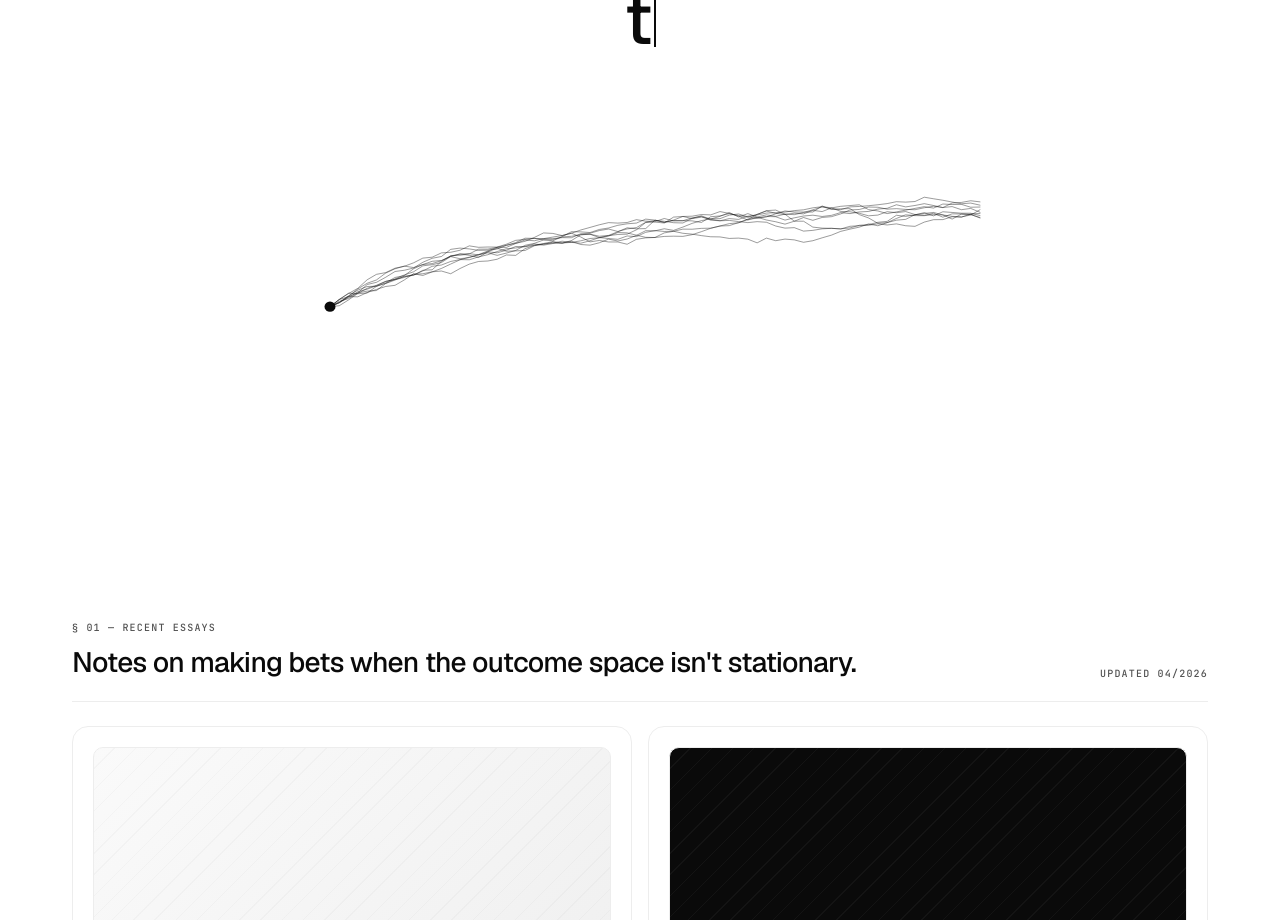
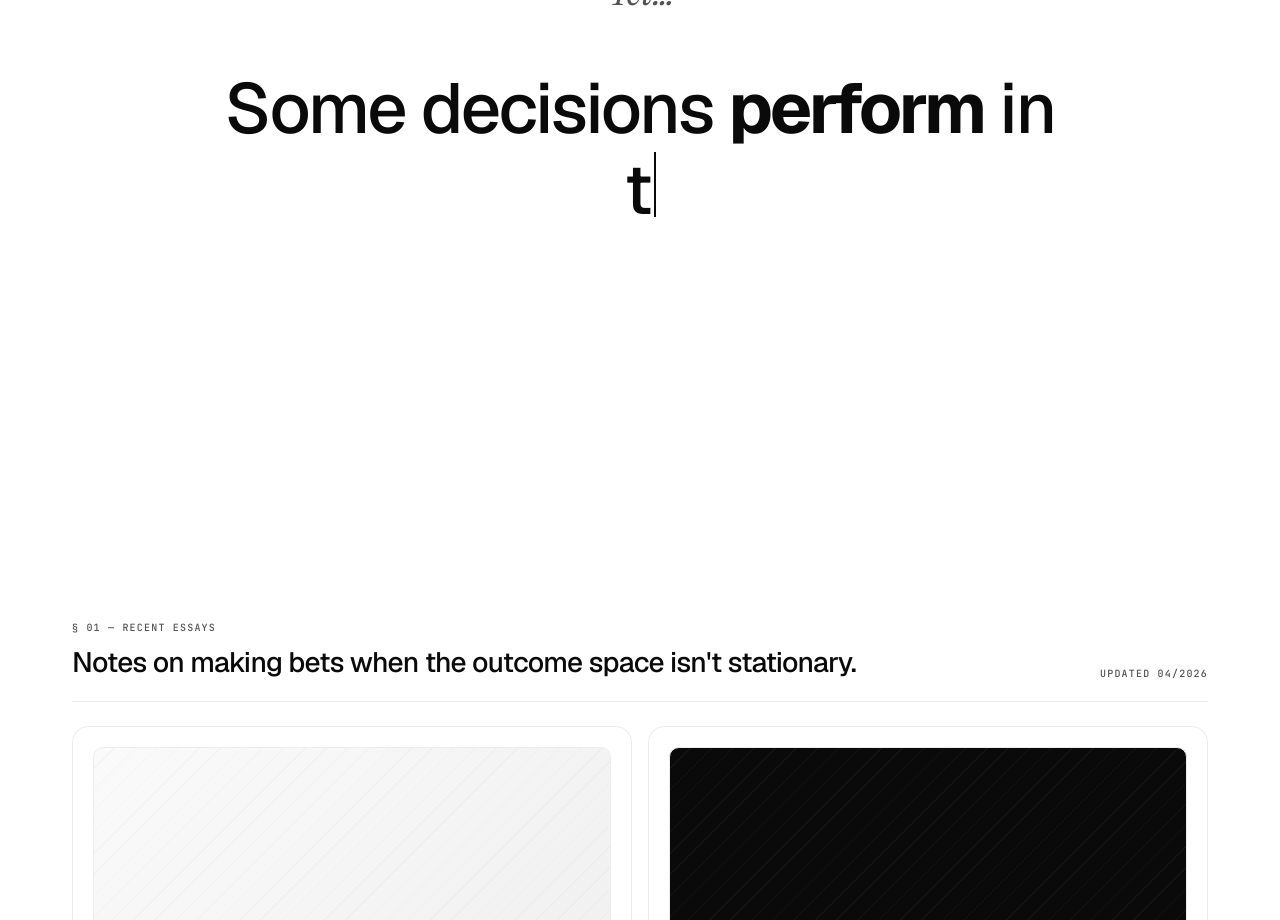
Before and after one commit to juliustgeiger-lab/Personal-Webseite, a Next.js app: page / in a window 1280 px wide. Shown: the part 1900-2820 px from the top of the page. Built offline with nearby package versions, Linux system fonts and the light colour scheme.

Commit message:
Many Worlds: remove the thread-fan SVG graphic. Section now just shows the typewriter headline (Yet… / Some decisions perform in / [rotating ending]) — no visualisation

```diff
--- a/src/components/ManyWorldsSection.tsx
+++ b/src/components/ManyWorldsSection.tsx
@@ -1,6 +1,5 @@
 "use client";
 
-import { useMemo } from "react";
 import TypewriterText from "./TypewriterText";
 
 const ENDINGS = [
@@ -11,51 +10,7 @@
   "the tails of distributions.",
 ];
 
-const VIEW_W = 760;
-const VIEW_H = 300;
-const START_X = 70;
-const END_X = 720;
-const START_Y = 200;
-const PERFORM_TARGET = 90; // upper region — "performing" outcomes
-const N_THREADS = 9;
-const STEPS = 70;
-
-function mulberry32(seed: number) {
-  let a = seed >>> 0;
-  return () => {
-    a = (a + 0x6d2b79f5) | 0;
-    let t = Math.imul(a ^ (a >>> 15), 1 | a);
-    t = (t + Math.imul(t ^ (t >>> 7), 61 | t)) ^ t;
-    return ((t ^ (t >>> 14)) >>> 0) / 4294967296;
-  };
-}
-
 export default function ManyWorldsSection() {
-  // Each thread is one possible world. Same starting decision; bounded
-  // random walks with a gentle pull toward the "performing" target so most
-  // threads land above the start line — different paths, similar quality.
-  const threads = useMemo(() => {
-    const rand = mulberry32(11);
-    const stepX = (END_X - START_X) / STEPS;
-    const out: string[] = [];
-    for (let t = 0; t < N_THREADS; t++) {
-      let y = START_Y;
-      let d = `M ${START_X.toFixed(2)} ${y.toFixed(2)}`;
-      for (let i = 1; i <= STEPS; i++) {
-        // Box-Muller for unit normal
-        const u1 = Math.max(rand(), 1e-10);
-        const u2 = rand();
-        const z = Math.sqrt(-2 * Math.log(u1)) * Math.cos(2 * Math.PI * u2);
-        y += z * 2.4;
-        // Soft mean-reversion toward the performing target
-        y += (PERFORM_TARGET - y) * 0.045;
-        d += ` L ${(START_X + i * stepX).toFixed(2)} ${y.toFixed(2)}`;
-      }
-      out.push(d);
-    }
-    return out;
-  }, []);
-
   return (
     <section className="many-worlds">
       <h2 className="many-worlds-headline">
@@ -64,24 +19,6 @@
         <br />
         <TypewriterText phrases={ENDINGS} />
       </h2>
-
-      <svg
-        className="many-worlds-svg"
-        viewBox={`0 0 ${VIEW_W} ${VIEW_H}`}
-        preserveAspectRatio="none"
-        aria-hidden="true"
-      >
-        {threads.map((d, i) => (
-          <path
-            key={i}
-            d={d}
-            pathLength={100}
-            className="mw-thread"
-            style={{ animationDelay: `${i * 160}ms` }}
-          />
-        ))}
-        <circle cx={START_X} cy={START_Y} r={5.5} className="mw-decision-dot" />
-      </svg>
     </section>
   );
 }
```
